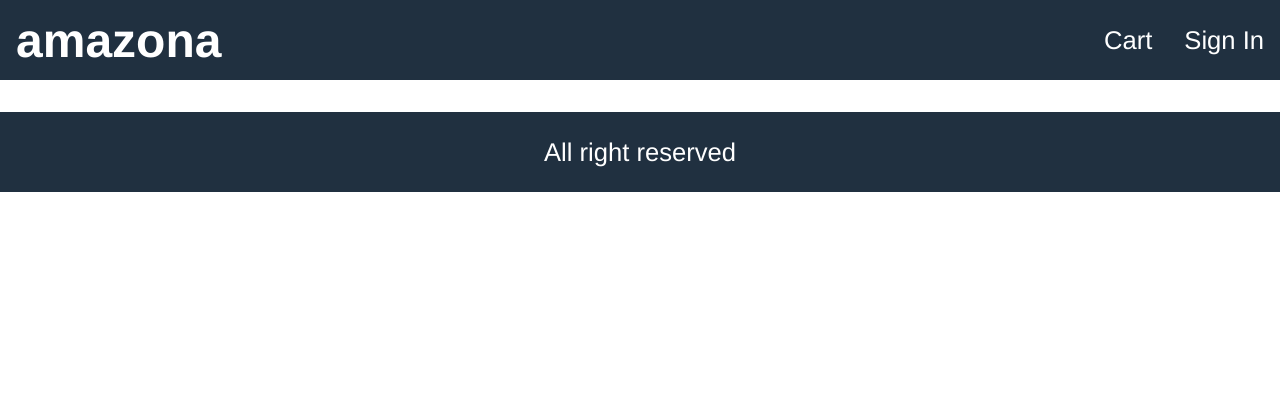
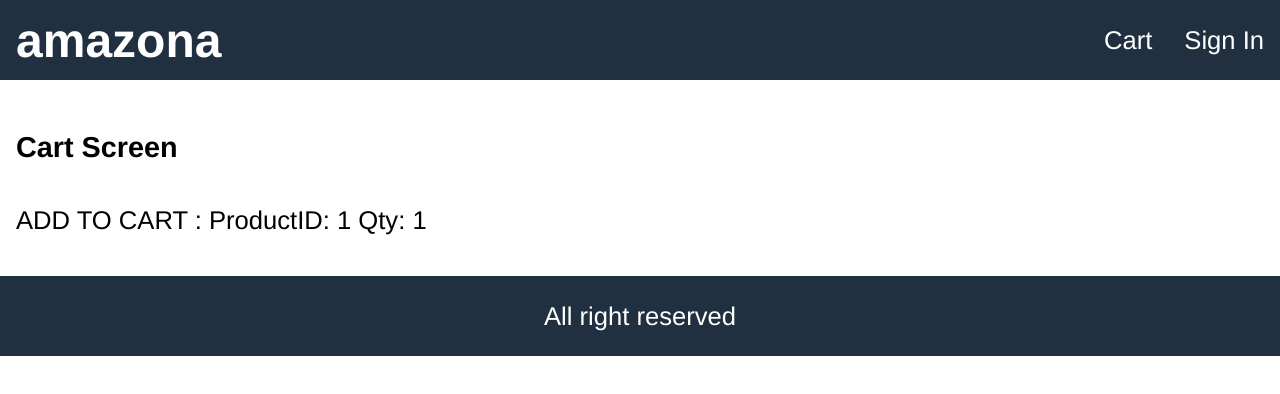
Before and after one commit to flo7842/amazonline, a React (Create React App) app in the folder frontend/: page /cart/1 in a window 1280 px wide. Shown: the top 394 px of the page. Built offline with nearby package versions, Linux system fonts and the light colour scheme.

Commit message:
Création du panier

```diff
--- a/frontend/src/App.js
+++ b/frontend/src/App.js
@@ -1,5 +1,6 @@
 import react from 'react';
 import { BrowserRouter, Route } from 'react-router-dom';
+import CartScreen from './screens/CartScreen';
 import HomeScreeen from './screens/HomeScreen';
 import ProductScreen from './screens/ProductScreen';
 
@@ -19,6 +20,7 @@
               </div>
           </header>
           <main>
+            <Route path="/cart/:id?" component={CartScreen}></Route>
             <Route path="/product/:id" component={ProductScreen}></Route>
             <Route path="/" component={HomeScreeen} exact></Route>
 
--- /dev/null
+++ b/frontend/src/screens/CartScreen.js
@@ -0,0 +1,14 @@
+import React from 'react'
+
+export default function CartScreen(props) {
+
+    const productId = props.match.params.id;
+    const qty = props.location.search ? Number(props.location.search.split('=')[1]) : 1
+
+    return (
+        <div>
+            <h1>Cart Screen</h1>
+            <p>ADD TO CART : ProductID: {productId} Qty: {qty}</p>
+        </div>
+    )
+}
--- a/frontend/src/screens/ProductScreen.js
+++ b/frontend/src/screens/ProductScreen.js
@@ -1,4 +1,4 @@
-import React, { useEffect } from 'react'
+import React, { useEffect, useState } from 'react'
 import { useSelector, useDispatch } from 'react-redux';
 import { Link } from 'react-router-dom';
 import { detailsProduct } from '../actions/productActions';
@@ -9,6 +9,7 @@
 export default function ProductScreen(props) {
     const dispatch = useDispatch();
     const productId = props.match.params.id;
+    const [qty, setQty] = useState(1);
     const productDetails = useSelector( state => state.productDetails);
     const { loading, error, product } = productDetails;
 
@@ -16,6 +17,10 @@
         dispatch(detailsProduct(productId));
 
     }, [dispatch, productId]);
+
+    const addToCartHandler = () => {
+        props.history.push(`/cart/${productId}?qty=${qty}`);
+    };
 
         return (
             <div>
@@ -73,9 +78,29 @@
                                         </div>
                                     </div>
                                 </li>
-                                <li>
-                                    <button className={"primary block " + (product.countInStock > 0 ? '' : 'noHover')}>Add to Cart</button>
-                                </li>
+                                {product.countInStock > 0 && (
+                                    <>
+                                        <li>
+                                            <div className="row">
+                                                <div>Qty</div>
+                                                <div>
+                                                    <select value={qty} onChange={e => setQty(e.target.value)}>
+                                                        {
+                                                            [...Array(product.countInStock).keys()].map(
+                                                                (x) => (
+                                                                    <option key={x + 1} value={x + 1}>{x + 1}</option>
+                                                                )
+                                                            )
+                                                        }
+                                                    </select>
+                                                </div>
+                                            </div>
+                                        </li>
+                                        <li>
+                                            <button onClick={addToCartHandler} className={"primary block " + (product.countInStock > 0 ? '' : 'noHover')}>Add to Cart</button>
+                                        </li>
+                                    </>
+                                )}
                             </ul>
                         </div>
                     </div>
```
